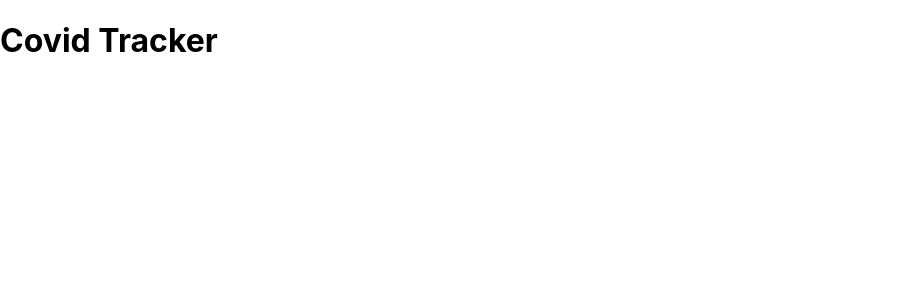
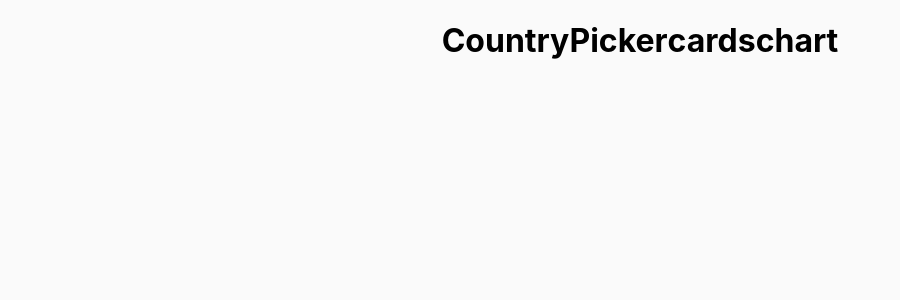
Before and after one commit to wintan1418/covid-19-tracker, a React (Create React App) app: page / in a window 1280 px wide. Shown: the top 300 px of the page, without its empty margins (0-900 px from the left). Built offline with nearby package versions, Linux system fonts and the light colour scheme.

Commit message:
Add import and default statements within directories

```diff
--- a/src/App.js
+++ b/src/App.js
@@ -1,10 +1,13 @@
 import React from "react";
-
+import {Cards, Charts, CountryPicker} from './components';
+import styles from './App.module.css';
 class App extends React.Component {
   render() {
     return (
-      <div>
-        <h1>Covid Tracker</h1>
+      <div className={styles.container}>
+        <CountryPicker/>
+        <Cards/>
+        <Charts/>
       </div>
     )
   }
--- /dev/null
+++ b/src/App.module.css
@@ -0,0 +1,9 @@
+body {
+  background-color: rgb(250, 250,250);
+}
+
+.container {
+  display: flex;
+  align-items:center;
+  justify-content: center;
+}
--- a/src/components/chart/chart.jsx
+++ b/src/components/chart/chart.jsx
@@ -0,0 +1,9 @@
+import React from 'react';
+
+const Charts = () => {
+  return (
+    <h1>chart</h1>
+  )
+}
+
+export default Charts;
--- a/src/components/countryPicker/countryPicker.jsx
+++ b/src/components/countryPicker/countryPicker.jsx
@@ -0,0 +1,9 @@
+import React from 'react';
+
+const CountryPicker = () => {
+  return (
+    <h1>CountryPicker</h1>
+  )
+}
+
+export default CountryPicker;
--- /dev/null
+++ b/src/components/index.js
@@ -0,0 +1,3 @@
+export {default as Cards } from './cards/cards';
+export {default as Charts } from './chart/chart';
+export {default as CountryPicker } from './countryPicker/countryPicker';
```
